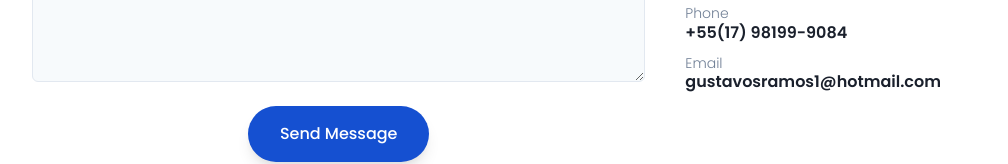
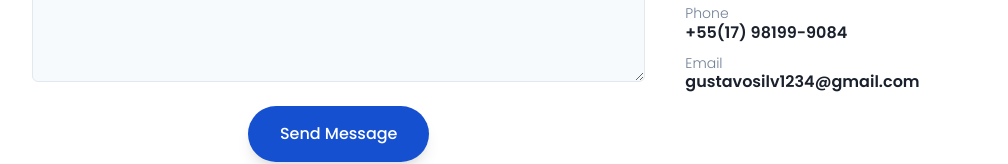
Before and after one commit to GustavoSilvaRamos/portfolio, a Next.js app: page / in a window 1280 px wide. Shown: the part 3080-3244 px from the top of the page, without its empty margins (248-1256 px from the left). Built offline with nearby package versions, Linux system fonts and the light colour scheme.

Commit message:
Update Contact.tsx

```diff
--- a/src/components/Contact.tsx
+++ b/src/components/Contact.tsx
@@ -97,7 +97,7 @@ export default function Contact() {
               <li className="text-sm font-light text-gray-600 ">
                 Email <br />{' '}
                 <span className="text-base font-semibold text-gray-900 ">
-                  gustavosramos1@hotmail.com
+                  gustavosilv1234@gmail.com
                 </span>
               </li>
             </ul>
```
